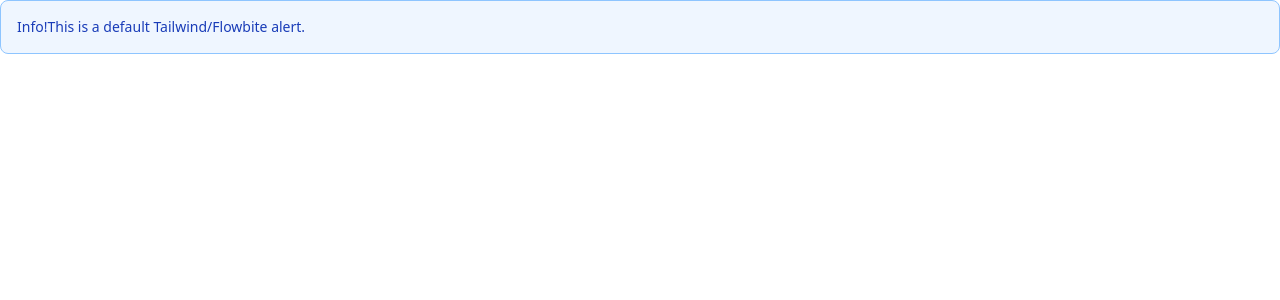
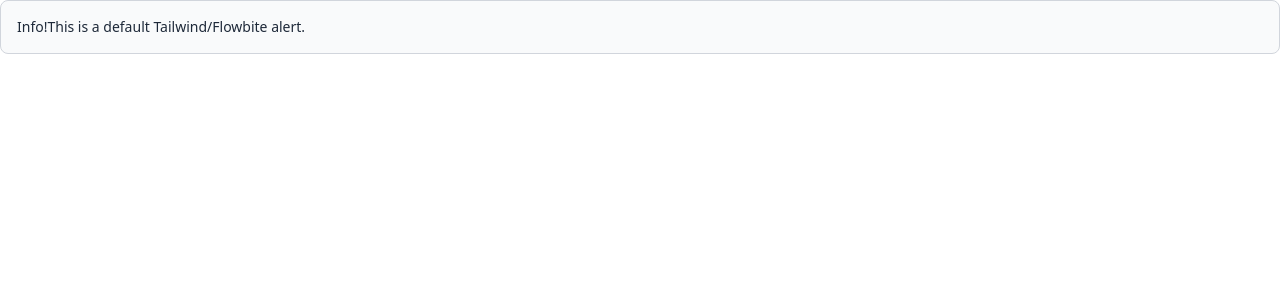
Before and after one commit to Klvst3r/vue3, a Vue app: page / in a window 1280 px wide. Shown: the top 300 px of the page. Built offline with nearby package versions, Linux system fonts and the light colour scheme.

Commit message:
3.5 Cambiamos el estilo dinamicamente el estilo de las alertas

```diff
--- a/src/App.vue
+++ b/src/App.vue
@@ -3,7 +3,7 @@
 </script>
 
 <template>
-  <AlertComponent type="info" />
+  <AlertComponent type="dark" />
 </template>
 
 <style scoped></style>
--- a/src/components/AlertComponent.vue
+++ b/src/components/AlertComponent.vue
@@ -8,15 +8,19 @@
 
 const alertColor =
   {
-    info: 'text-blue-800 bg-blue-50',
-  }[props.type] || 'text-blue-800 bg-blue-50'
+    info: 'text-blue-800 bg-blue-50 border-blue-300',
+    danger: 'text-red-800 bg-red-50 border-red-300',
+    success: 'text-green-800 bg-green-50 border-green-300',
+    warning: 'text-yellow-800 bg-yellow-50 border-yellow-300',
+    dark: 'text-gray-800 bg-gray-50 border-gray-300',
+  }[props.type] || 'text-blue-800 bg-blue-50 border-blue-300'
 </script>
 
 <template>
   <div
     :class="alertColor"
     v-bind="attrs"
-    class="flex items-center p-4 mb-4 text-sm border border-blue-300 rounded-lg"
+    class="flex items-center p-4 mb-4 text-sm border rounded-lg"
     role="alert"
   >
     <span class="font-medium">Info!</span>
```
Also changed, not shown: 1 other file (tests, documents, lock files or other folders).
